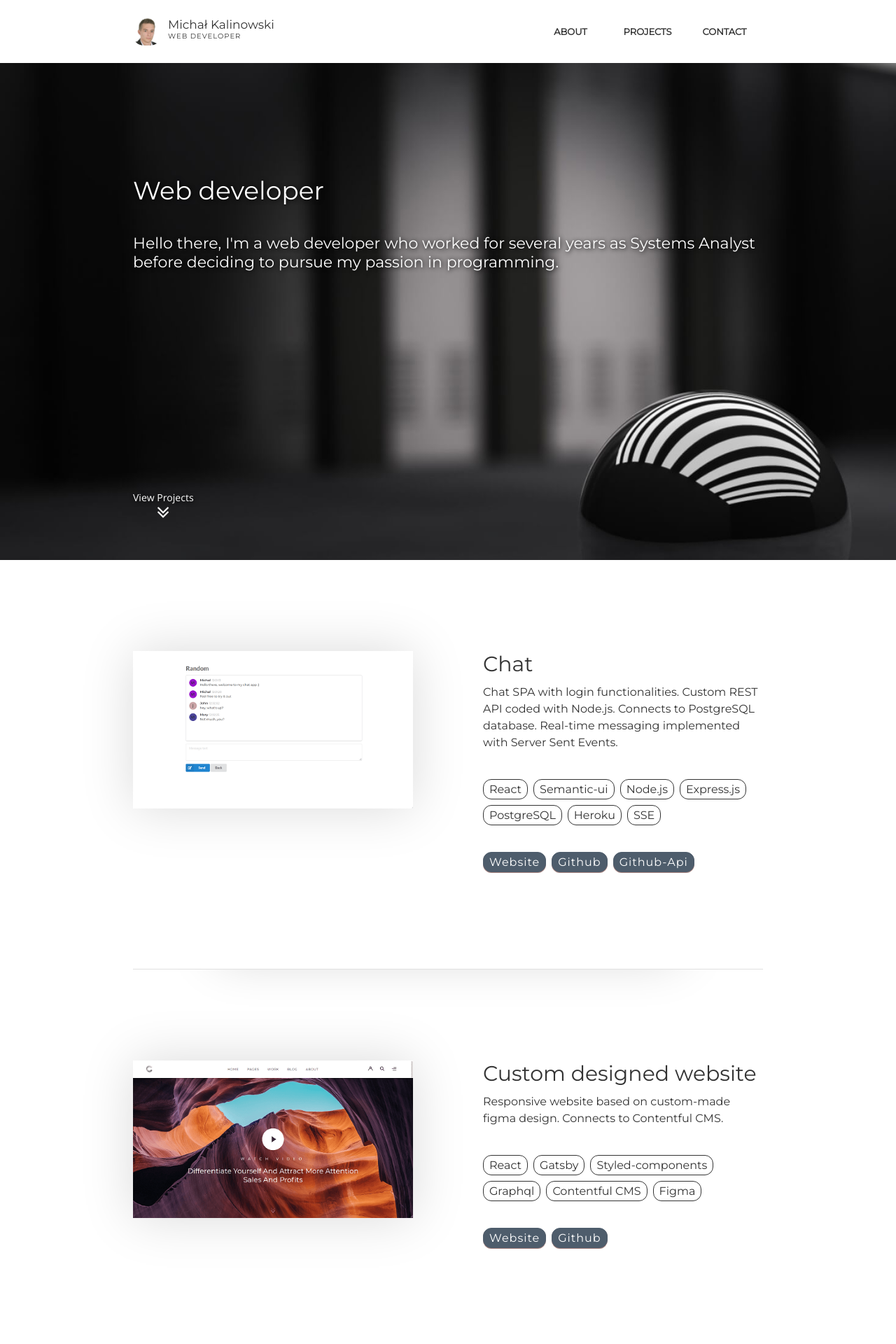
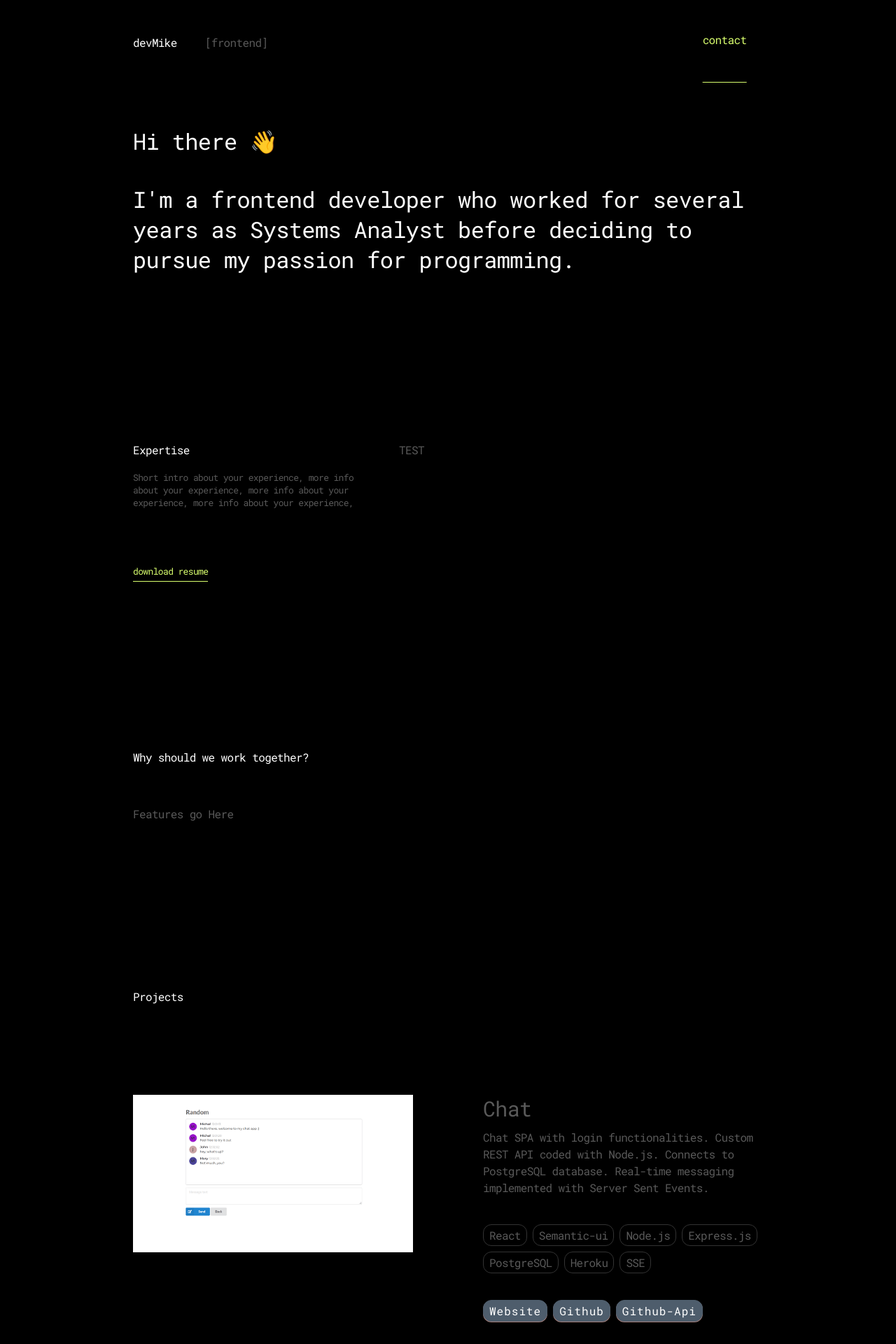
Before and after one commit to MikeKalinowski/mikekalinowski.github.io, a React (Create React App) app: page / in a window 1280 px wide. Shown: the top 1920 px of the page at 70% size. Built offline with nearby package versions, Linux system fonts and the light colour scheme.

Commit message:
remaking ui

```diff
--- a/src/App.css
+++ b/src/App.css
@@ -3,16 +3,16 @@
 
 * {
   box-sizing: border-box;
-  font-family: Montserrat;
   scroll-behavior: smooth;
 }
 
 body {
   margin: 0;
-  color: #333333;
+  color: white;
+  background-color: black;
 }
 
 ::selection {
-  background: #4e5d6c;
+  background: #D9FF6E;
   color: white;
 }
--- a/src/App.js
+++ b/src/App.js
@@ -1,24 +1,44 @@
 import React, { Component } from 'react';
 import './App.css';
-import styled from 'styled-components'
+import styled, { ThemeProvider } from 'styled-components'
+
+import './components/constant/fonts.css';
+import { Theme } from './components/constant/theme.js';
+
 import Contact from './components/page-parts/Contact'
+import Expertise from './components/page-parts/Expertise'
+import WorkTogether from './components/page-parts/WorkTogether'
 import Projects from './components/page-parts/Projects'
 import Introduction from './components/page-parts/Introduction'
 import Navigation from './components/page-parts/Navigation'
 
 const MainWrapper = styled.div`
+  width: ${props => props.theme.layout.contentWidthDesktop};
+  position: relative;
+  margin: 0 auto;
 
+  font-family: Roboto Mono;
+  font-style: normal;
+  font-weight: 500;
+  line-height: normal;
+  font-size: 16px;
+  letter-spacing: -0.04em;
+  color: ${props => props.theme.color.text};
 `
 
 class App extends Component {
   render() {
     return (
+      <ThemeProvider theme={Theme}>
         <MainWrapper>
           <Navigation />
           <Introduction />
+          <Expertise />
+          <WorkTogether />
           <Projects />
           <Contact />
         </MainWrapper>
+      </ThemeProvider>
     );
   }
 }
--- /dev/null
+++ b/src/components/constant/fonts.css
@@ -0,0 +1 @@
+@import url('https://fonts.googleapis.com/css?family=Roboto+Mono');
--- /dev/null
+++ b/src/components/constant/theme.js
@@ -0,0 +1,14 @@
+export const Theme = {
+  color: {
+    accent: '#D9FF6E',
+    title: 'white',
+    text: '#595959',
+  },
+  layout: {
+    contentWidthDesktop: '900px',
+    wrapperPaddingDesktop: '120px 0px 120px 0px',
+    wrapperPaddingMobile: '80px 20px 0 20px',
+    navHeightMobile: '60px',
+    navHeightDesktop: '120px',
+  },
+};
--- a/src/components/page-parts/Contact.js
+++ b/src/components/page-parts/Contact.js
@@ -2,44 +2,66 @@ import React, { Component } from 'react';
 import styled from 'styled-components';
 
 const ContactWrapper = styled.div`
-	background-color: #4e5d6c;
 `
 
-const ContactInsideWrapper = styled.div`
-	width: 900px;
-	position: relative;
-	padding: 40px 0px;
-	margin: 0 auto;
+
+
+const ContactTopWrapper = styled.div`
+	padding: 80px;
+  border-top: 1px solid #1A1A1A;
+  border-bottom: 1px solid #1A1A1A;
+`
+
+const ContactBottomWrapper = styled.div`
+  display: flex;
+  justify-content: space-between;
+  height: 100px;
+  line-height: 100px;
+`
+
+const Title = styled.div`
+  color: ${props => props.theme.color.title};
+  font-size: 24px;
+  font-weight: normal;
+`
+
+const emailLink = styled.a`
+  font-size: 24px;
+  font-weight: normal;
+`
+
+const Logo = styled.div`
+  color: ${props => props.theme.color.title};
+`
+
+const LinksGroupWrapper = styled.div`
+  color: ${props => props.theme.color.text};
+  display: flex;
+`
+
+const Designed = styled.a`
+
 `
 
 const LinksGroup = styled.div`
-	display: flex;
-	padding-top: 40px;
-	justify-content: center;
-`
-
-const Svg = styled.svg`
-	height: 64px;
-	width: 64px;
-	margin: 0px 50px;
-	fill: white;
+  display: flex;
 `
 
 class Contact extends Component {
   	render() {
     	return (
       		<ContactWrapper id="contact">
-      			<ContactInsideWrapper>
-      				<LinksGroup>
-      					<a href="https://github.com/MikeKalinowski" target="_blank" rel="noopener noreferrer">
-      						<Svg role="img" viewBox="0 0 24 24" xmlns="http://www.w3.org/2000/svg"><title>GitHub icon</title><path d="M12 .297c-6.63 0-12 5.373-12 12 0 5.303 3.438 9.8 8.205 11.385.6.113.82-.258.82-.577 0-.285-.01-1.04-.015-2.04-3.338.724-4.042-1.61-4.042-1.61C4.422 18.07 3.633 17.7 3.633 17.7c-1.087-.744.084-.729.084-.729 1.205.084 1.838 1.236 1.838 1.236 1.07 1.835 2.809 1.305 3.495.998.108-.776.417-1.305.76-1.605-2.665-.3-5.466-1.332-5.466-5.93 0-1.31.465-2.38 1.235-3.22-.135-.303-.54-1.523.105-3.176 0 0 1.005-.322 3.3 1.23.96-.267 1.98-.399 3-.405 1.02.006 2.04.138 3 .405 2.28-1.552 3.285-1.23 3.285-1.23.645 1.653.24 2.873.12 3.176.765.84 1.23 1.91 1.23 3.22 0 4.61-2.805 5.625-5.475 5.92.42.36.81 1.096.81 2.22 0 1.606-.015 2.896-.015 3.286 0 .315.21.69.825.57C20.565 22.092 24 17.592 24 12.297c0-6.627-5.373-12-12-12"/></Svg>
-      					</a>
-      					<a href="https://www.linkedin.com/in/micha%C5%82-kalinowski-3b354715a/" target="_blank" rel="noopener noreferrer">
-      						<Svg role="img" viewBox="0 0 24 24" xmlns="http://www.w3.org/2000/svg"><title>LinkedIn icon</title><path d="M20.447 20.452h-3.554v-5.569c0-1.328-.027-3.037-1.852-3.037-1.853 0-2.136 1.445-2.136 2.939v5.667H9.351V9h3.414v1.561h.046c.477-.9 1.637-1.85 3.37-1.85 3.601 0 4.267 2.37 4.267 5.455v6.286zM5.337 7.433c-1.144 0-2.063-.926-2.063-2.065 0-1.138.92-2.063 2.063-2.063 1.14 0 2.064.925 2.064 2.063 0 1.139-.925 2.065-2.064 2.065zm1.782 13.019H3.555V9h3.564v11.452zM22.225 0H1.771C.792 0 0 .774 0 1.729v20.542C0 23.227.792 24 1.771 24h20.451C23.2 24 24 23.227 24 22.271V1.729C24 .774 23.2 0 22.222 0h.003z"/></Svg>
-      					</a>
-
-      				</LinksGroup>
-      			</ContactInsideWrapper>
+            <ContactTopWrapper>
+              <Title>To get in touch,<br />just write to</Title>
+              <emailLink>hi@devmike.pro</emailLink>
+            </ContactTopWrapper>
+            <ContactBottomWrapper>
+              <Logo>devMike</Logo>
+              <LinksGroupWrapper>
+                <Designed>dsgn by kln</Designed>
+                <LinksGroup>Links go here</LinksGroup>
+              </LinksGroupWrapper>
+            </ContactBottomWrapper>
       		</ContactWrapper>
     	);
   	}
--- /dev/null
+++ b/src/components/page-parts/Expertise.js
@@ -0,0 +1,58 @@
+import React, { Component } from 'react';
+import styled from 'styled-components';
+
+const ExpertiseWrapper = styled.div`
+	padding: ${props => props.theme.layout.wrapperPaddingDesktop};
+	display: flex;
+`
+
+const LeftWrapper = styled.div`
+	width: 380px;
+	padding-right: 40px
+`
+
+const RightWrapper = styled.div`
+
+`
+
+const Title = styled.div`
+	color: ${props => props.theme.color.title};
+`
+
+const Text = styled.div`
+	padding-top: 20px;
+	font-size: 13px;
+`
+
+const Resume = styled.div`
+	display: inline-block;
+	padding-top: 80px;
+	font-size: 13px;
+	color: ${props => props.theme.color.accent};
+	border-bottom-width: 1px;
+	border-bottom-style: solid;
+	padding-bottom: 5px;
+`
+
+const A = styled.div`
+
+`
+
+class Expertise extends Component {
+  	render() {
+	    return (
+	      	<ExpertiseWrapper>
+	      		<LeftWrapper>
+	      			<Title>Expertise</Title>
+	      			<Text>Short intro about your experience, more info about your experience, more info about your experience, more info about your experience, </Text>
+	      			<Resume>download resume</Resume>
+	      		</LeftWrapper>
+	      		<RightWrapper>
+	      			TEST
+	      		</RightWrapper>
+	      	</ExpertiseWrapper>
+	    );
+  	}
+}
+
+export default Expertise;
--- a/src/components/page-parts/Introduction.js
+++ b/src/components/page-parts/Introduction.js
@@ -1,22 +1,9 @@
 import React, { Component } from 'react';
 import styled from 'styled-components';
-import ImgBackground from '../../assets/background.jpg'
 
 const IntroductionWrapper = styled.div`
-	background-color: #4e5d6c;
-	background-image: url(${ImgBackground});
-	background-attachment: fixed;
-	background-size: cover;
-`
-
-const InsideWrapper = styled.div`
 	position: relative;
-	width: 900px;
-	height: calc(100vh - 90px);
-	margin: 0 auto;
-	padding: 160px 0px;
-	color: white;
-	text-shadow: 1px 1px 6px black;
+	padding: 60px 0px 120px 0px;
 `
 
 const IntroGroup = styled.div`
@@ -24,53 +11,25 @@ const IntroGroup = styled.div`
 `
 
 const Title = styled.div`
-	font-style: "Open sans";
-	font-size: 36px;
+	font-size: 32px;
+	color: white;
 `
 
 const Text = styled.div`
 	padding-top: 40px;
-	margin: 0 auto;
-	font-size: 22px;
+	font-size: 32px;
+	color: white;
 `
 
-const LinkToPortfolio = styled.div`
-	position: absolute;
-	bottom: 60px;
-	display: inline-block;
-`
-
-const Arrow = styled.img`
-	padding-top: 4px;
-	display: block;
-	margin: 0 auto;
-`
-
-const PortfolioText = styled.div`
-	font-size: 14px;
-	font-family: Open Sans;
-	color: white;
-`
 
 class Introduction extends Component {
   	render() {
 	    return (
-	      	<IntroductionWrapper id="about">
-	      		<InsideWrapper>
-	      			<IntroGroup>
-
-	      				<Title>Web developer</Title>
-	      				<Text>Hello there, I'm a web developer who worked for several years as Systems Analyst before deciding to pursue my passion in programming.</Text>
-	      			</IntroGroup>
-	      			<a href="#projects">
-		      			<LinkToPortfolio>
-		      				<PortfolioText>
-		      					View Projects
-		      				</PortfolioText>
-		      				<Arrow src={require('../../assets/arrow2.png')}></Arrow>
-		      			</LinkToPortfolio>
-	      			</a>
-	      		</InsideWrapper>
+	      	<IntroductionWrapper>
+      			<IntroGroup>
+      				<Title>Hi there 👋</Title>
+      				<Text>I'm a frontend developer who worked for several years as Systems Analyst before deciding to pursue my passion for programming.</Text>
+      			</IntroGroup>
 	      	</IntroductionWrapper>
 	    );
   	}
--- a/src/components/page-parts/Navigation.js
+++ b/src/components/page-parts/Navigation.js
@@ -6,37 +6,23 @@ const NavigationWrapper = styled.nav`
 	width: 900px;
 	margin: 0 auto;
 	position: relative;
-	height: 90px;
+	height: ${props => props.theme.layout.navHeightDesktop};
+	display: flex;
+	align-items: center;
+`
+
+const LogoWrapper = styled.div`
+	position: relative;
 	display: flex;
 	align-items: center;
 `
 
 const Logo = styled.div`
-	position: relative;
-	display: flex;
-`
-
-const Face = styled.div`
-	height: 40px;
-	width: 40px;
-	background-color: #4e5d6c;
-	border-radius: 15px;
-	background-image: url(${faceImg});
-	background-position: center;
-	background-size: cover;
-`
-
-const TextWrapper = styled.div`
-	padding-left: 10px;
-`
-
-const Title = styled.div`
-	font-size: 17px;
+	color: ${props => props.theme.color.title};
 `
 
 const Text = styled.div`
-	font-size: 10px;
-	letter-spacing: 1px;
+	padding-left: 40px;
 `
 
 const Links = styled.div`
@@ -50,8 +36,6 @@ const List = styled.ul`
 	list-style-type: none;
 	margin: 0;
 	padding: 0;
-	font-weight: 800;
-	font-size: 13px;
 `
 
 const ListElement = styled.li`
@@ -63,33 +47,36 @@ const Link = styled.a`
 	display: block;
 	width: 110px;
 	height: 100%;
+	line-height: 110px;
 	text-decoration: none;
-	color: inherit;
-	text-align: center;
-	line-height: 90px;
-
 	:hover {
 	  background-color: #4e5d6c;
-	  color: white;
 	}
+`
+
+const UnderlinedText = styled.div`
+	position: absolute;
+  	top: 50%;
+  	left: 50%;
+  	transform: translate(-50%, -50%);
+	color: ${props => props.theme.color.accent}
+	text-align: center;
+	border-bottom-width: 1px;
+	border-bottom-style: solid;
+	padding-bottom: 5px;
 `
 
 class Navigation extends Component {
   	render() {
     	return (
       		<NavigationWrapper>
-      			<Logo>
-      				<Face></Face>
-      				<TextWrapper>
-      					<Title>Michał Kalinowski</Title>
-      					<Text>WEB DEVELOPER</Text>
-      				</TextWrapper>
-      			</Logo>
+      			<LogoWrapper>
+      				<Logo>devMike</Logo>
+      				<Text>[frontend]</Text>
+      			</LogoWrapper>
       			<Links>
       				<List>
-      					<ListElement><Link href="#about">ABOUT</Link></ListElement>
-      					<ListElement><Link href="#projects">PROJECTS</Link></ListElement>
-      					<ListElement><Link href="#contact">CONTACT</Link></ListElement>
+      					<ListElement><Link href="#contact"><UnderlinedText>contact</UnderlinedText></Link></ListElement>
       				</List>
       			</Links>
       		</NavigationWrapper>
--- a/src/components/page-parts/Projects.js
+++ b/src/components/page-parts/Projects.js
@@ -4,8 +4,11 @@ import projects from '../../assets/projects.json'
 
 
 const ProjectsWrapper = styled.div`
-	width: 900px;
-	margin: 0 auto;
+	padding: ${props => props.theme.layout.wrapperPaddingDesktop};
+`
+
+const MainTitle = styled.div`
+	color: ${props => props.theme.color.title}
 `
 
 const SingleProjectWrapper = styled.div`
@@ -109,6 +112,7 @@ class Projects extends Component {
 	render() {
 	    return (
 	      	<ProjectsWrapper id="projects">
+	      		<MainTitle>Projects</MainTitle>
 	      		{projects.map(project => {
 	      			return (
 		      			<SingleProjectWrapper key={project.title}>
--- /dev/null
+++ b/src/components/page-parts/WorkTogether.js
@@ -0,0 +1,31 @@
+import React, { Component } from 'react';
+import styled from 'styled-components';
+
+const WorkTogetherWrapper = styled.div`
+	padding: ${props => props.theme.layout.wrapperPaddingDesktop};
+`
+
+const Title = styled.div`
+	color: ${props => props.theme.color.title};
+`
+
+const FeaturesWrapper = styled.div`
+	padding-top: 60px;
+	display: flex;
+	flex-wrap: wrap;
+`
+
+class WorkTogether extends Component {
+  	render() {
+	    return (
+	      	<WorkTogetherWrapper>
+	      		<Title>Why should we work together?</Title>
+	      		<FeaturesWrapper>
+	      			Features go Here
+	      		</FeaturesWrapper>
+	      	</WorkTogetherWrapper>
+	    );
+  	}
+}
+
+export default WorkTogether;
```
Lines whose indentation alone changed are shown as unchanged.
